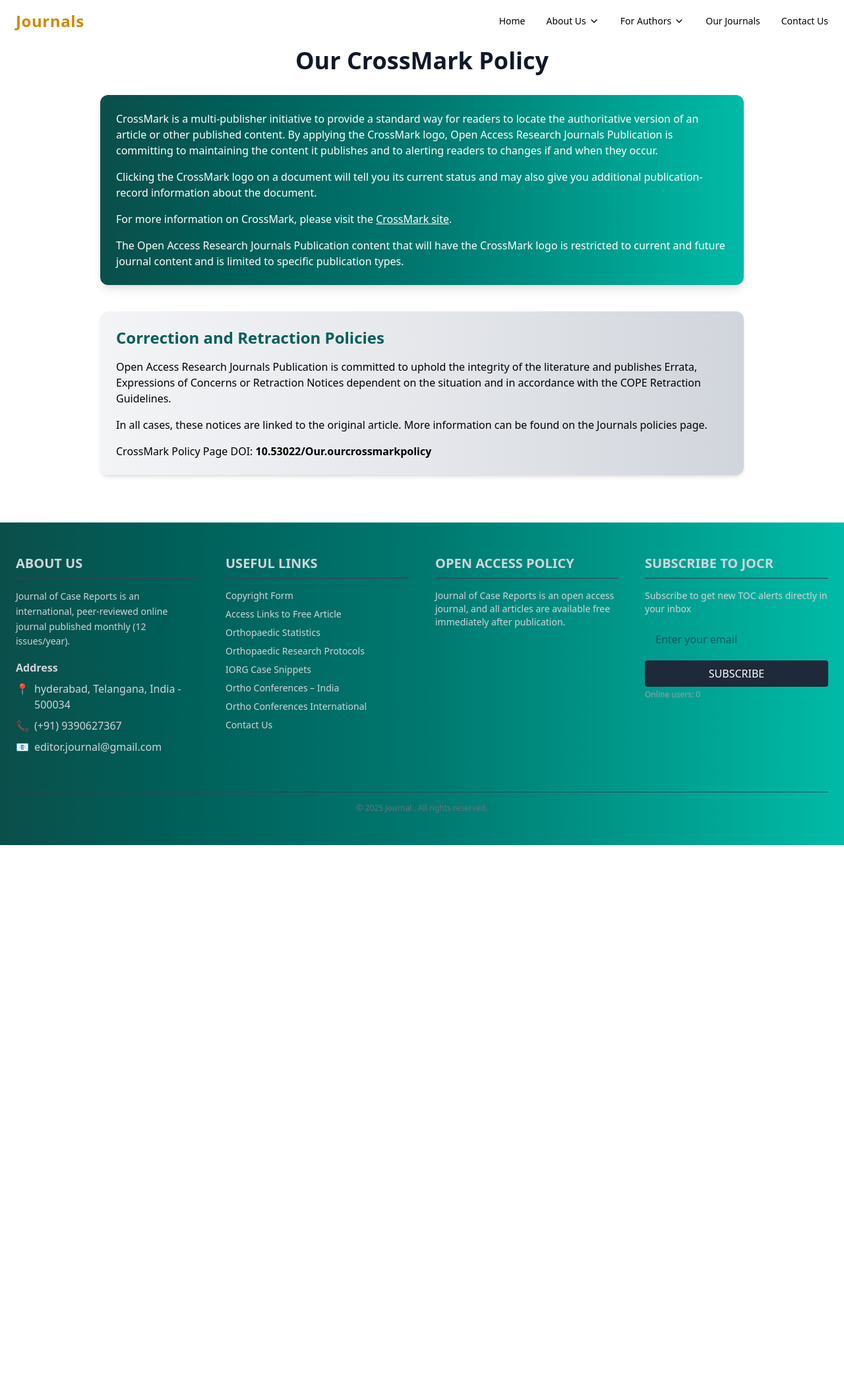
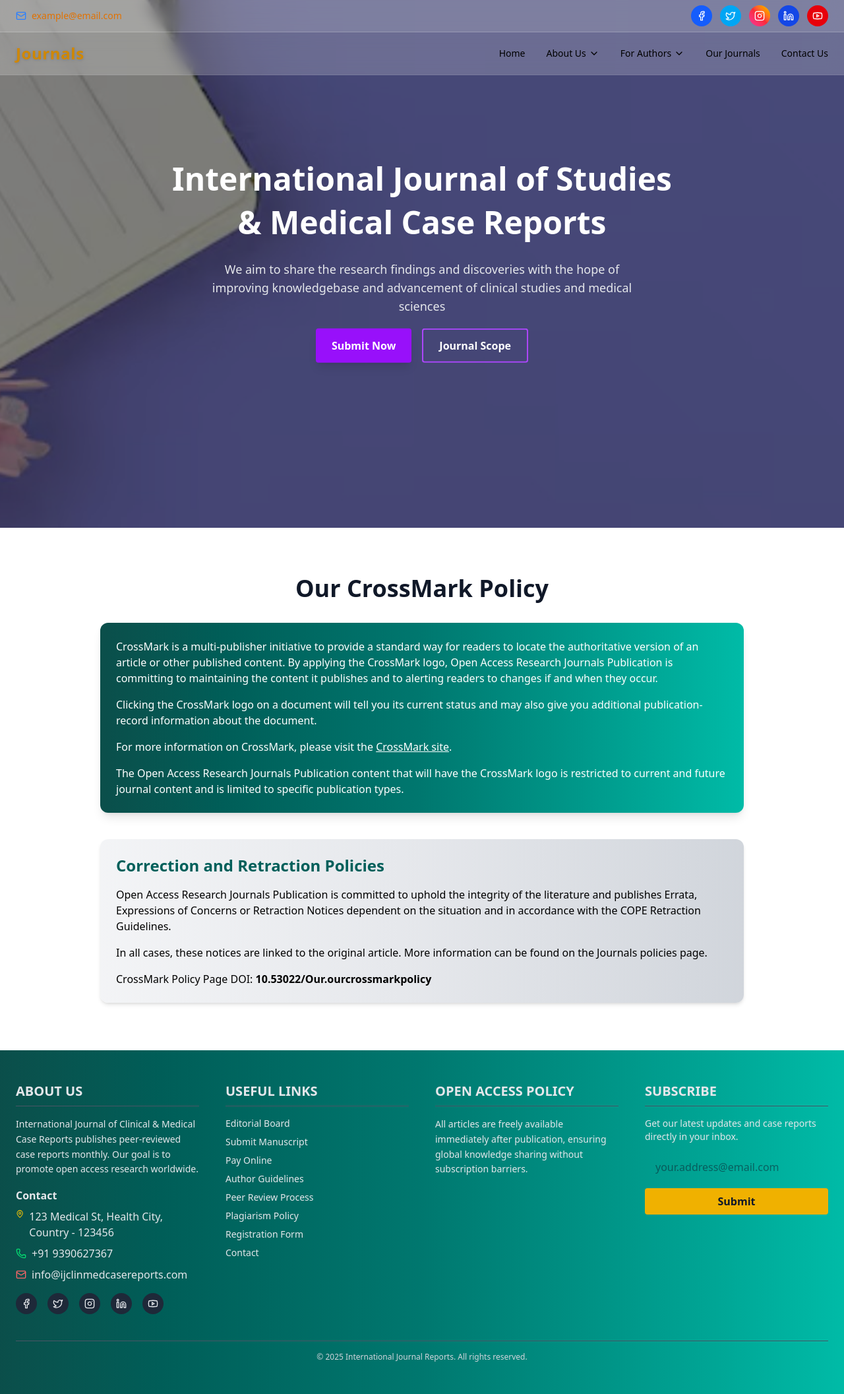
Before and after one commit to saikiranyalavarthi/journels, a React (Vite) app: page /about/crossmark in a window 1280 px wide. Shown: the whole page at 66% size. Before the commit the page ends 1281 px from the top, so only its background shows below. Built offline with nearby package versions, Linux system fonts and the light colour scheme.

Commit message:
update changes

```diff
--- a/src/App.jsx
+++ b/src/App.jsx
@@ -13,11 +13,13 @@
 import ManuscriptForm from "./pages/ManuscriptForm";
 import ArticlePage from "./pages/ArticlePage";
 import BoardPage from "./pages/BoardPage";
+import HeroSection from "./pages/HeroSection";
 
 export default function App() {
   return (
     <Router>
       <Navbar />
+      <HeroSection />
 
       <div className="p-6">
         <Routes>
--- a/src/Components/Footer.jsx
+++ b/src/Components/Footer.jsx
@@ -1,83 +1,106 @@
 import React from "react";
+import {
+  Mail,
+  Phone,
+  MapPin,
+  Facebook,
+  Twitter,
+  Linkedin,
+  Instagram,
+  Youtube,
+} from "lucide-react";
 
 const Footer = () => {
   return (
-    <footer className="bg-gradient-to-r from-teal-900 via-teal-700 to-teal-500 text-gray-300 py-12 px-6">
+    <footer className="bg-gradient-to-r from-teal-900 via-teal-700 to-teal-500 text-gray-200 py-12 px-6">
       <div className="max-w-7xl mx-auto grid grid-cols-1 md:grid-cols-4 gap-10">
         {/* About Us */}
         <div>
-          <h3 className="text-xl font-bold mb-4 border-b border-gray-700 pb-2">
+          <h3 className="text-xl font-bold mb-4 border-b border-gray-600 pb-2">
             ABOUT US
           </h3>
-          <p className="mb-4 leading-relaxed text-sm">
-            Journal of Case Reports is an international, peer-reviewed online
-            journal published monthly (12 issues/year).
+          <p className="mb-4 text-sm leading-relaxed">
+            International Journal of Clinical & Medical Case Reports publishes
+            peer-reviewed case reports monthly. Our goal is to promote open
+            access research worldwide.
           </p>
-          <h4 className="font-semibold mb-2">Address</h4>
-          <p className="mb-2 flex items-start gap-2">
-            <span role="img" aria-label="location pin">
-              📍
-            </span>
-            hyderabad, Telangana, India - 500034
+          <h4 className="font-semibold mb-2">Contact</h4>
+          <p className="flex items-start gap-2 mb-2">
+            <MapPin className="w-4 h-4 text-yellow-400" />
+            123 Medical St, Health City, Country - 123456
           </p>
-          <p className="mb-2 flex items-center gap-2">
-            <span role="img" aria-label="phone">
-              📞
-            </span>{" "}
-            (+91) 9390627367
+          <p className="flex items-center gap-2 mb-2">
+            <Phone className="w-4 h-4 text-green-400" />
+            +91 9390627367
           </p>
           <p className="flex items-center gap-2">
-            <span role="img" aria-label="email">
-              📧
-            </span>{" "}
-            editor.journal@gmail.com
+            <Mail className="w-4 h-4 text-red-400" />
+            <a
+              href="mailto:info@ijclinmedcasereports.com"
+              className="hover:underline hover:decoration-red-500 hover:underline-offset-4 transition"
+            >
+              info@ijclinmedcasereports.com
+            </a>
           </p>
+
+          {/* Social Icons */}
           <div className="flex space-x-4 mt-4">
-            <button
-              aria-label="Facebook"
-              className="hover:text-white transition"
+            <a
+              href="#"
+              className="p-2 bg-gray-800 rounded-full hover:bg-blue-600 transition"
             >
-              <i className="fab fa-facebook-f"></i>
-            </button>
-            <button
-              aria-label="Twitter"
-              className="hover:text-white transition"
+              <Facebook className="w-4 h-4" />
+            </a>
+            <a
+              href="#"
+              className="p-2 bg-gray-800 rounded-full hover:bg-sky-500 transition"
             >
-              <i className="fab fa-twitter"></i>
-            </button>
-            <button
-              aria-label="LinkedIn"
-              className="hover:text-white transition"
+              <Twitter className="w-4 h-4" />
+            </a>
+            <a
+              href="#"
+              className="p-2 bg-gray-800 rounded-full hover:bg-pink-500 transition"
             >
-              <i className="fab fa-linkedin-in"></i>
-            </button>
-            <button aria-label="RSS" className="hover:text-white transition">
-              <i className="fas fa-rss"></i>
-            </button>
+              <Instagram className="w-4 h-4" />
+            </a>
+            <a
+              href="#"
+              className="p-2 bg-gray-800 rounded-full hover:bg-blue-500 transition"
+            >
+              <Linkedin className="w-4 h-4" />
+            </a>
+            <a
+              href="#"
+              className="p-2 bg-gray-800 rounded-full hover:bg-red-600 transition"
+            >
+              <Youtube className="w-4 h-4" />
+            </a>
           </div>
         </div>
 
         {/* Useful Links */}
         <div>
-          <h3 className="text-xl font-bold mb-4 border-b border-gray-700 pb-2">
+          <h3 className="text-xl font-bold mb-4 border-b border-gray-600 pb-2">
             USEFUL LINKS
           </h3>
           <ul className="space-y-2 text-sm">
             {[
-              "Copyright Form",
-              "Access Links to Free Article",
-              "Orthopaedic Statistics",
-              "Orthopaedic Research Protocols",
-              "IORG Case Snippets",
-              "Ortho Conferences – India",
-              "Ortho Conferences International",
-              "Contact Us",
+              "Editorial Board",
+              "Submit Manuscript",
+              "Pay Online",
+              "Author Guidelines",
+              "Peer Review Process",
+              "Plagiarism Policy",
+              "Registration Form",
+              "Contact",
             ].map((link, idx) => (
-              <li
-                key={idx}
-                className="cursor-pointer hover:text-white transition"
-              >
-                {link}
+              <li key={idx}>
+                <a
+                  href="#"
+                  className="hover:underline hover:decoration-red-500 hover:underline-offset-4 transition"
+                >
+                  {link}
+                </a>
               </li>
             ))}
           </ul>
@@ -85,49 +108,44 @@
 
         {/* Open Access Policy */}
         <div>
-          <h3 className="text-xl font-bold mb-4 border-b border-gray-700 pb-2">
+          <h3 className="text-xl font-bold mb-4 border-b border-gray-600 pb-2">
             OPEN ACCESS POLICY
           </h3>
-          {/* <img
-            src="https://upload.wikimedia.org/wikipedia/commons/thumb/7/73/Cc-by-nc-icon.svg/1200px-Cc-by-nc-icon.svg.png"
-            alt="Creative Commons"
-            className="w-20 mb-3"
-          /> */}
-          <p className="text-sm">
-            Journal of Case Reports is an open access journal, and all articles
-            are available free immediately after publication.
+          <p className="text-sm leading-relaxed">
+            All articles are freely available immediately after publication,
+            ensuring global knowledge sharing without subscription barriers.
           </p>
         </div>
 
         {/* Subscribe */}
         <div>
-          <h3 className="text-xl font-bold mb-4 border-b border-gray-700 pb-2">
-            SUBSCRIBE TO JOCR
+          <h3 className="text-xl font-bold mb-4 border-b border-gray-600 pb-2">
+            SUBSCRIBE
           </h3>
           <p className="mb-4 text-sm">
-            Subscribe to get new TOC alerts directly in your inbox
+            Get our latest updates and case reports directly in your inbox.
           </p>
           <form className="flex flex-col space-y-3">
             <input
               type="email"
-              placeholder="Enter your email"
-              className="px-4 py-2 text-gray-900 rounded focus:outline-none focus:ring-2 focus:ring-gray-600"
+              placeholder="your.address@email.com"
+              className="px-4 py-2 text-gray-900 rounded focus:outline-none focus:ring-2 focus:ring-yellow-400"
               required
             />
             <button
               type="submit"
-              className="bg-gray-800 text-white py-2 rounded hover:bg-gray-700 transition"
+              className="bg-yellow-500 text-gray-900 font-semibold py-2 rounded hover:bg-yellow-400 transition"
             >
-              SUBSCRIBE
+              Submit
             </button>
           </form>
-          <p className="text-xs mt-1 text-gray-400">Online users: 0</p>
         </div>
       </div>
 
       {/* Footer Bottom */}
-      <div className="mt-10 border-t border-gray-700 pt-4 text-center text-xs text-gray-500">
-        &copy; {new Date().getFullYear()} Journal . All rights reserved.
+      <div className="mt-10 border-t border-gray-600 pt-4 text-center text-xs text-gray-300">
+        © {new Date().getFullYear()} International Journal Reports. All rights
+        reserved.
       </div>
     </footer>
   );
--- /dev/null
+++ b/src/Components/MiniNavbar.jsx
@@ -0,0 +1,61 @@
+import {
+  Mail,
+  Facebook,
+  Twitter,
+  Instagram,
+  Linkedin,
+  Youtube,
+} from "lucide-react";
+
+export default function MiniNavbar() {
+  return (
+    <nav className="w-full bg-white/30 backdrop-blur-md sticky top-0 z-50 border-b border-white/20">
+      <div className="max-w-7xl mx-auto px-6 py-2 flex flex-wrap justify-between items-center text-sm">
+        {/* Email Section */}
+        <div className="flex items-center space-x-2 mb-2 md:mb-0">
+          <Mail className="w-4 h-4 text-blue-500" />
+          <a
+            href="mailto:example@email.com"
+            className="hover:text-blue-500 text-amber-600 font-medium transition-colors"
+          >
+            example@email.com
+          </a>
+        </div>
+
+        {/* Social Icons */}
+        <div className="flex space-x-3">
+          <a
+            href="#"
+            className="p-2 rounded-full bg-blue-600 text-white hover:scale-110 transition-transform"
+          >
+            <Facebook className="w-4 h-4" />
+          </a>
+          <a
+            href="#"
+            className="p-2 rounded-full bg-sky-500 text-white hover:scale-110 transition-transform"
+          >
+            <Twitter className="w-4 h-4" />
+          </a>
+          <a
+            href="#"
+            className="p-2 rounded-full bg-gradient-to-tr from-pink-500 via-red-500 to-yellow-400 text-white hover:scale-110 transition-transform"
+          >
+            <Instagram className="w-4 h-4" />
+          </a>
+          <a
+            href="#"
+            className="p-2 rounded-full bg-blue-700 text-white hover:scale-110 transition-transform"
+          >
+            <Linkedin className="w-4 h-4" />
+          </a>
+          <a
+            href="#"
+            className="p-2 rounded-full bg-red-600 text-white hover:scale-110 transition-transform"
+          >
+            <Youtube className="w-4 h-4" />
+          </a>
+        </div>
+      </div>
+    </nav>
+  );
+}
--- a/src/Components/Navabr.jsx
+++ b/src/Components/Navabr.jsx
@@ -1,6 +1,7 @@
 import { useState, useEffect } from "react";
 import { Link } from "react-router-dom";
 import { Menu, X, ChevronDown } from "lucide-react";
+import MiniNavbar from "./MiniNavbar";
 
 export default function Navbar() {
   const [open, setOpen] = useState(false);
@@ -17,16 +18,22 @@
 
   return (
     <header className="fixed top-0 left-0 w-full z-50 transition-all duration-300">
+      {/* Mini Top Bar */}
+      <MiniNavbar />
+
+      {/* Main Navbar */}
       <nav
         className={`${
-          scrolled ? "bg-white/95 shadow-lg" : "bg-white/80"
-        } backdrop-blur-md text-black transition-all duration-300`}
+          scrolled
+            ? "bg-white/30 backdrop-blur-md shadow-lg border-b border-white/20"
+            : "bg-white/20 backdrop-blur-md border-b border-white/10"
+        } transition-all duration-300`}
       >
         <div className="max-w-7xl mx-auto px-6 py-4 flex justify-between items-center">
           {/* Logo */}
           <Link
             to="/"
-            className="text-2xl font-extrabold tracking-wide text-yellow-600"
+            className="text-2xl font-extrabold tracking-wide text-yellow-600 drop-shadow-sm"
           >
             Journals
           </Link>
@@ -42,22 +49,22 @@
               <button className="flex items-center gap-1 hover:text-yellow-600 transition">
                 About Us <ChevronDown size={16} />
               </button>
-              <div className="absolute top-full left-0 mt-2 w-52 bg-white text-black rounded-lg shadow-md py-2 opacity-0 invisible group-hover:opacity-100 group-hover:visible group-hover:translate-y-1 transform transition-all duration-200 z-50">
+              <div className="absolute top-full left-0 mt-2 w-52 bg-white/70 backdrop-blur-md text-black rounded-lg shadow-md py-2 opacity-0 invisible group-hover:opacity-100 group-hover:visible group-hover:translate-y-1 transform transition-all duration-200 z-50">
                 <Link
                   to="/about/journals"
-                  className="block px-4 py-2 hover:bg-gray-100"
+                  className="block px-4 py-2 hover:bg-gray-100/50 rounded-md"
                 >
                   About Journals
                 </Link>
                 <Link
                   to="/about/policies"
-                  className="block px-4 py-2 hover:bg-gray-100"
+                  className="block px-4 py-2 hover:bg-gray-100/50 rounded-md"
                 >
                   Our Policies
                 </Link>
                 <Link
                   to="/about/crossmark"
-                  className="block px-4 py-2 hover:bg-gray-100"
+                  className="block px-4 py-2 hover:bg-gray-100/50 rounded-md"
                 >
                   Crossmark Policy
                 </Link>
@@ -69,22 +76,22 @@
               <button className="flex items-center gap-1 hover:text-yellow-600 transition">
                 For Authors <ChevronDown size={16} />
               </button>
-              <div className="absolute top-full left-0 mt-2 w-52 bg-white text-black rounded-lg shadow-md py-2 opacity-0 invisible group-hover:opacity-100 group-hover:visible group-hover:translate-y-1 transform transition-all duration-200 z-50">
+              <div className="absolute top-full left-0 mt-2 w-52 bg-white/70 backdrop-blur-md text-black rounded-lg shadow-md py-2 opacity-0 invisible group-hover:opacity-100 group-hover:visible group-hover:translate-y-1 transform transition-all duration-200 z-50">
                 <Link
                   to="/editorial-board"
-                  className="block px-4 py-2 hover:bg-gray-100"
+                  className="block px-4 py-2 hover:bg-gray-100/50 rounded-md"
                 >
                   Editorial Board
                 </Link>
                 <Link
                   to="/article/:id"
-                  className="block px-4 py-2 hover:bg-gray-100"
+                  className="block px-4 py-2 hover:bg-gray-100/50 rounded-md"
                 >
                   Articles
                 </Link>
                 <Link
                   to="/submit-manuscript"
-                  className="block px-4 py-2 hover:bg-gray-100"
+                  className="block px-4 py-2 hover:bg-gray-100/50 rounded-md"
                 >
                   Submit Manuscript
                 </Link>
@@ -101,7 +108,7 @@
 
           {/* Mobile Menu Button */}
           <button
-            className="md:hidden"
+            className="md:hidden text-black"
             onClick={() => setOpen(!open)}
             aria-label="Toggle Menu"
           >
@@ -111,7 +118,7 @@
 
         {/* Mobile Menu */}
         {open && (
-          <div className="md:hidden bg-white/95 backdrop-blur-md px-6 py-6 space-y-4 text-black font-medium shadow-lg">
+          <div className="md:hidden bg-white/70 backdrop-blur-md border-t border-white/20 px-6 py-6 space-y-4 text-black font-medium shadow-lg">
             <Link
               to="/"
               className="block hover:text-yellow-600 transition"
--- /dev/null
+++ b/src/pages/HeroSection.jsx
@@ -0,0 +1,42 @@
+import React from "react";
+import HeroImg from "/banner1.jpg"; // Replace with your local image path
+
+export default function HeroSection() {
+  return (
+    <section
+      className="relative bg-cover bg-center text-white min-h-screen flex items-center animate-fadeIn"
+      style={{
+        backgroundImage: `url(${HeroImg})`,
+      }}
+    >
+      {/* Overlay */}
+      <div className="absolute inset-0 bg-black/50"></div>
+
+      {/* Content */}
+      <div className="relative z-10 w-full flex flex-col items-center justify-center text-center px-6">
+        <h1 className="text-3xl md:text-5xl font-extrabold leading-snug animate-slideUp">
+          International Journal of Studies <br /> & Medical Case Reports
+        </h1>
+
+        {/* ISSN + Impact */}
+
+        {/* Description */}
+        <p className="mt-6 max-w-2xl text-gray-200 text-base md:text-lg animate-fadeIn delay-400">
+          We aim to share the research findings and discoveries with the hope of
+          improving knowledgebase and advancement of clinical studies and
+          medical sciences
+        </p>
+
+        {/* Buttons */}
+        <div className="mt-8 flex gap-4 animate-fadeIn delay-600">
+          <button className="px-6 py-3 bg-purple-600 hover:bg-purple-700 text-white font-semibold rounded shadow-lg transform transition duration-300 hover:scale-105 animate-bounce">
+            Submit Now
+          </button>
+          <button className="px-6 py-3 border-2 border-purple-500 text-white font-semibold rounded hover:bg-purple-600/20 transform transition duration-300 hover:scale-105 animate-bounce">
+            Journal Scope
+          </button>
+        </div>
+      </div>
+    </section>
+  );
+}
```
Also changed, not shown: public/banner1.jpg (added).
